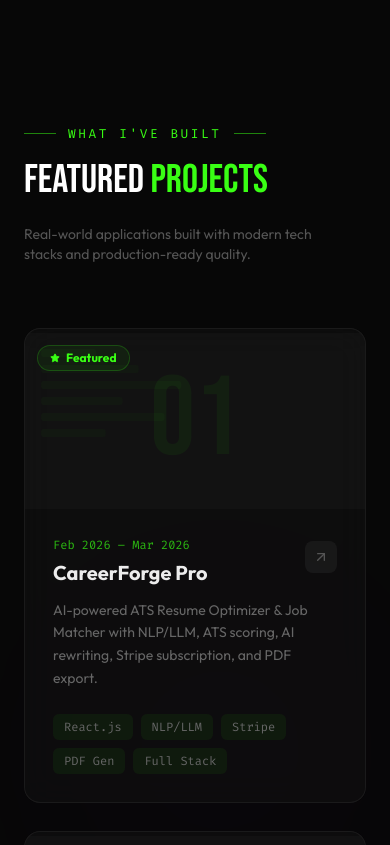
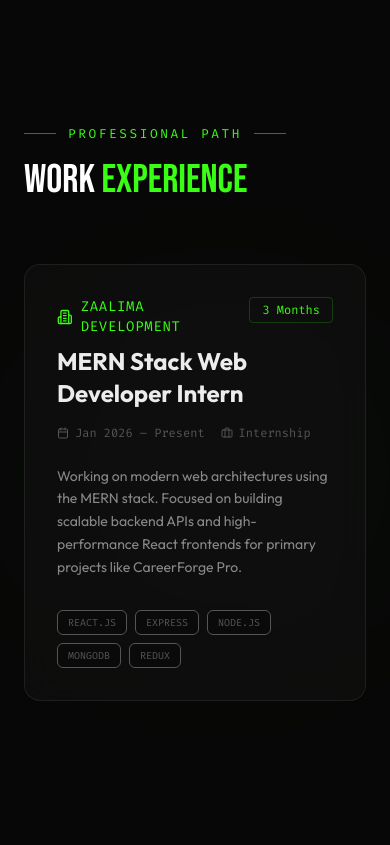
Before and after one commit to yashk6/Yash-Portfulio, a React (Vite) app: page / in a window 390 px wide. Shown: the part 4740-5585 px from the top of the page. Built offline with nearby package versions, Linux system fonts and the light colour scheme.

Commit message:
Update: removed coForge and linked CareerForge Pro to internship

```diff
--- a/src/App.jsx
+++ b/src/App.jsx
@@ -4,13 +4,14 @@ import Hero from './components/Hero';
 import About from './components/About';
 import Skills from './components/Skills';
 import Projects from './components/Projects';
+import Experience from './components/Experience';
 import Education from './components/Education';
 import Contact from './components/Contact';
 import Footer from './components/Footer';
 import { useScrollSpy } from './hooks/useScrollSpy';
 
 function App() {
-  const sections = ['home', 'about', 'skills', 'projects', 'education', 'contact'];
+  const sections = ['home', 'about', 'skills', 'experience', 'projects', 'education', 'contact'];
   const activeSection = useScrollSpy(sections, 200);
 
   // Cursor glow effect
@@ -36,6 +37,7 @@ function App() {
         <Hero />
         <About />
         <Skills />
+        <Experience />
         <Projects />
         <Education />
         <Contact />
--- /dev/null
+++ b/src/components/Experience.jsx
@@ -0,0 +1,104 @@
+import React from 'react';
+import { motion } from 'framer-motion';
+import { portfolioData } from '../data/portfolioData';
+import { Briefcase, Calendar, Building2, Terminal } from 'lucide-react';
+
+const Experience = () => {
+  const { experience } = portfolioData;
+
+  return (
+    <section id="experience" className="py-32 relative overflow-hidden">
+      <div className="orb orb-green w-[500px] h-[500px] -right-20 top-1/4 opacity-25" />
+      <div className="orb orb-purple w-[350px] h-[350px] left-0 bottom-1/4 opacity-20" />
+
+      <div className="container mx-auto px-6 max-w-6xl relative z-10">
+
+        <motion.div
+          initial={{ opacity: 0, y: 20 }}
+          whileInView={{ opacity: 1, y: 0 }}
+          viewport={{ once: true }}
+          transition={{ duration: 0.5 }}
+          className="mb-16"
+        >
+          <div className="section-label mb-4">Professional Path</div>
+          <h2 className="font-bebas text-white leading-none" style={{ fontSize: 'clamp(40px, 6vw, 68px)' }}>
+            Work <span className="text-[#39FF14]">Experience</span>
+          </h2>
+        </motion.div>
+
+        <div className="relative">
+          {/* Timeline Line */}
+          <div className="absolute left-0 md:left-1/2 top-0 bottom-0 w-px bg-gradient-to-b from-[#39FF14]/40 via-[#39FF14]/10 to-transparent transform md:-translate-x-1/2 hidden sm:block" />
+
+          <div className="space-y-12">
+            {experience.map((item, idx) => (
+              <motion.div
+                key={item.id}
+                initial={{ opacity: 0, y: 30 }}
+                whileInView={{ opacity: 1, y: 0 }}
+                viewport={{ once: true }}
+                transition={{ duration: 0.6, delay: idx * 0.2 }}
+                className={`relative flex flex-col md:flex-row items-center gap-8 ${idx % 2 === 0 ? 'md:flex-row' : 'md:flex-row-reverse'}`}
+              >
+                {/* Timeline Dot */}
+                <div className="absolute left-0 md:left-1/2 w-4 h-4 rounded-full bg-[#39FF14] neon-border transform -translate-x-1/2 top-0 mt-8 hidden sm:block z-20" />
+
+                {/* Content Card */}
+                <div className={`w-full md:w-[calc(50%-2rem)] flex ${idx % 2 === 0 ? 'justify-start' : 'justify-end'}`}>
+                  <div className="glass-card p-8 rounded-2xl border border-white/06 hover:border-[#39FF14]/30 transition-all duration-500 group w-full">
+                    <div className="flex items-start justify-between mb-4">
+                      <div>
+                        <div className="flex items-center gap-2 text-[#39FF14] mb-2">
+                          <Building2 size={16} />
+                          <span className="font-fira text-sm uppercase tracking-wider">{item.company}</span>
+                        </div>
+                        <h3 className="font-outfit font-bold text-2xl text-[#ececec] group-hover:text-[#39FF14] transition-colors">
+                          {item.role}
+                        </h3>
+                      </div>
+                      <div className="px-3 py-1 rounded bg-[#39FF14]/08 border border-[#39FF14]/20 text-[#39FF14] font-fira text-xs shrink-0">
+                        {item.duration}
+                      </div>
+                    </div>
+
+                    <div className="flex items-center gap-4 text-[#555] font-fira text-xs mb-6">
+                      <div className="flex items-center gap-1.5">
+                        <Calendar size={12} />
+                        {item.period}
+                      </div>
+                      <div className="flex items-center gap-1.5">
+                        <Briefcase size={12} />
+                        Internship
+                      </div>
+                    </div>
+
+                    <p className="font-outfit text-[#888] text-sm leading-relaxed mb-8">
+                      {item.description}
+                    </p>
+
+                    <div className="flex flex-wrap gap-2">
+                      {item.tags.map((tag, i) => (
+                        <span
+                          key={i}
+                          className="px-2.5 py-1 rounded-md bg-[#0a0a0a] border border-white/05 text-[#555] font-fira text-[10px] uppercase group-hover:border-[#39FF14]/20 group-hover:text-[#39FF14]/60 transition-all"
+                        >
+                          {tag}
+                        </span>
+                      ))}
+                    </div>
+                  </div>
+                </div>
+
+                {/* Vertical Decorative Element for Mobile */}
+                <div className="sm:hidden w-full h-px bg-white/05 my-4" />
+              </motion.div>
+            ))}
+          </div>
+        </div>
+
+      </div>
+    </section>
+  );
+};
+
+export default Experience;
--- a/src/components/Footer.jsx
+++ b/src/components/Footer.jsx
@@ -6,7 +6,7 @@ const Footer = () => {
   const { personal } = portfolioData;
   const year = new Date().getFullYear();
 
-  const links = ['About', 'Skills', 'Projects', 'Education', 'Contact'];
+  const links = ['About', 'Skills', 'Experience', 'Projects', 'Education', 'Contact'];
 
   const scrollTo = (id) => {
     const el = document.getElementById(id.toLowerCase());
--- a/src/components/Navbar.jsx
+++ b/src/components/Navbar.jsx
@@ -6,7 +6,7 @@ const Navbar = ({ activeSection }) => {
   const [isOpen, setIsOpen] = useState(false);
   const [scrolled, setScrolled] = useState(false);
 
-  const links = ['About', 'Skills', 'Projects', 'Education', 'Contact'];
+  const links = ['About', 'Skills', 'Experience', 'Projects', 'Education', 'Contact'];
 
   useEffect(() => {
     const handleScroll = () => setScrolled(window.scrollY > 60);
--- a/src/data/portfolioData.js
+++ b/src/data/portfolioData.js
@@ -48,6 +48,17 @@ export const portfolioData = {
       githubUrl: "#"
     }
   ],
+  experience: [
+    {
+      id: 1,
+      company: "Zaalima Development",
+      role: "MERN Stack Web Developer Intern",
+      period: "Jan 2026 – Present",
+      duration: "3 Months",
+      description: "Working on modern web architectures using the MERN stack. Focused on building scalable backend APIs and high-performance React frontends for primary projects like CareerForge Pro.",
+      tags: ["React.js", "Express", "Node.js", "MongoDB", "Redux"]
+    }
+  ],
   education: {
     degrees: [
       {
```
